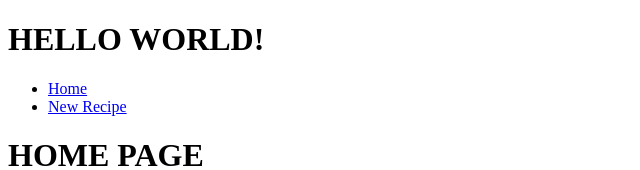
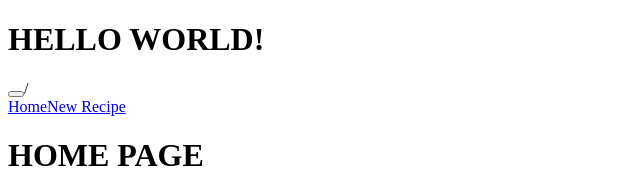
Before and after one commit to ryhorowitz/recipe-project, a React (Create React App) app in the folder front-end/: page / in a window 1280 px wide. Shown: the top 170 px of the page, without its empty margins (0-640 px from the left). Built offline with nearby package versions, Linux system fonts and the light colour scheme.

Commit message:
EO shift working on Nav bar with bootstrap

```diff
--- a/front-end/package.json
+++ b/front-end/package.json
@@ -6,7 +6,9 @@
     "@testing-library/jest-dom": "^5.16.5",
     "@testing-library/react": "^13.4.0",
     "@testing-library/user-event": "^13.5.0",
+    "bootstrap": "^5.2.3",
     "react": "^18.2.0",
+    "react-bootstrap": "^2.7.2",
     "react-dom": "^18.2.0",
     "react-router-dom": "^6.8.1",
     "react-scripts": "5.0.1",
--- a/front-end/src/components/App.js
+++ b/front-end/src/components/App.js
@@ -1,22 +1,20 @@
 import React from "react";
 import { createBrowserRouter, Route, Routes } from "react-router-dom"
 import Home from "./Home"
-import NavBar from "./NavBar";
+import NaviBar from "./NavBar";
 import NewRecipe from "./NewRecipe";
 
 function App() {
   return (
     <div className="App">
       <h1>HELLO WORLD!</h1>
-      <NavBar />
+      <NaviBar />
       <main>
         <Routes>
           <Route path='/' element={<Home/>}/>
-          <Route path='/new-recipes' element={<NewRecipe />}/>
+          <Route path='/new-recipe' element={<NewRecipe />}/>
         </Routes>
       </main>
-      {/* <Home /> */}
-      {/* make a header */}
     </div>
   );
 }
--- a/front-end/src/components/NavBar.js
+++ b/front-end/src/components/NavBar.js
@@ -1,11 +1,11 @@
 // create header with links to Home, New Recipe, and Recipes
 import React from "react";
 import { NavLink } from "react-router-dom";
+import { Navbar, Nav, Container } from 'react-bootstrap';
 
 function NavBar() {
 
-  return (
-    <div>
+   const oldNav = <div>
       <ul>
         <li>
           <NavLink
@@ -19,6 +19,22 @@ function NavBar() {
         </li>
       </ul>
     </div>
+
+  return (
+    <>
+    <Navbar collapseonSelect fixed='top' bg='dark'>
+      <Container>
+        <Navbar.Toggle aria-controls='responsive-navbar-nav' />/
+        <Navbar.Collapse id='responsive-navbar-nav'>
+          <Nav>
+            <Nav.Link href='/'>Home</Nav.Link>
+            <Nav.Link href="/new-recipe">New Recipe</Nav.Link>
+          </Nav>
+        </Navbar.Collapse>
+      </Container>
+    </Navbar>
+    </>
+
   )
 }
 
```
Also changed, not shown: 1 other file (tests, documents, lock files or other folders).
